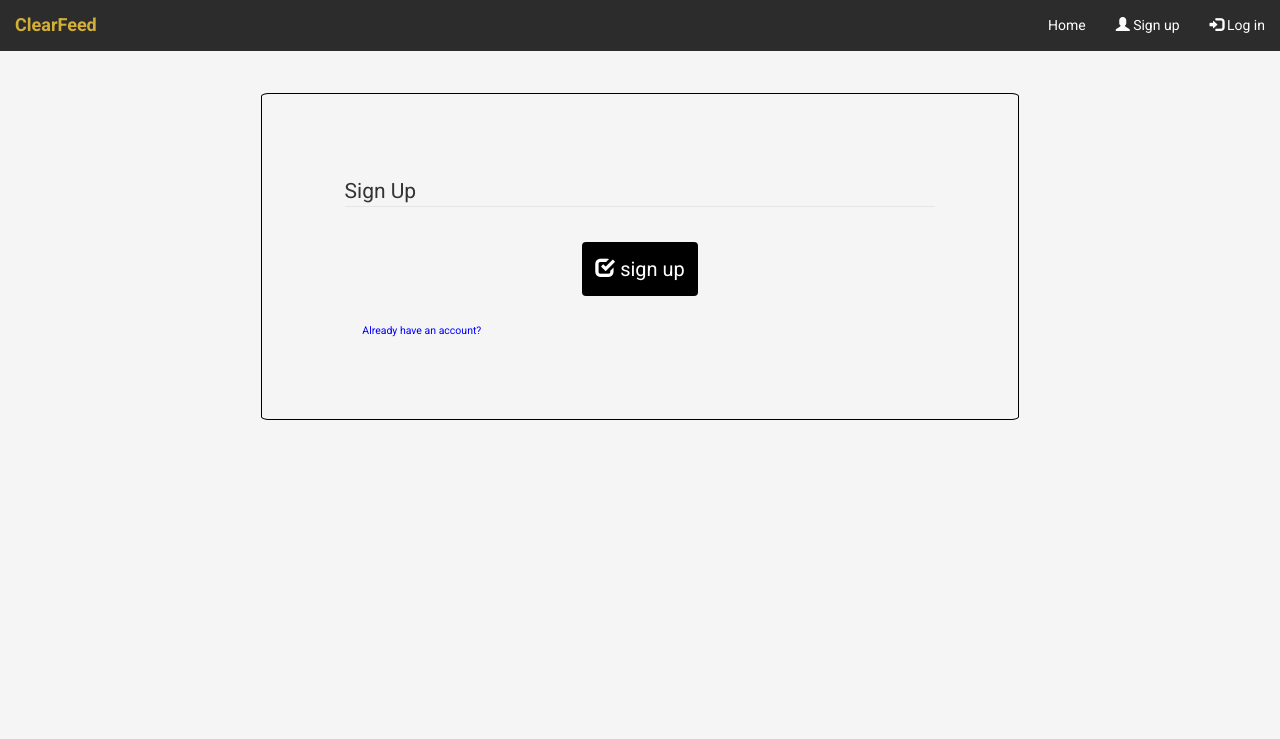
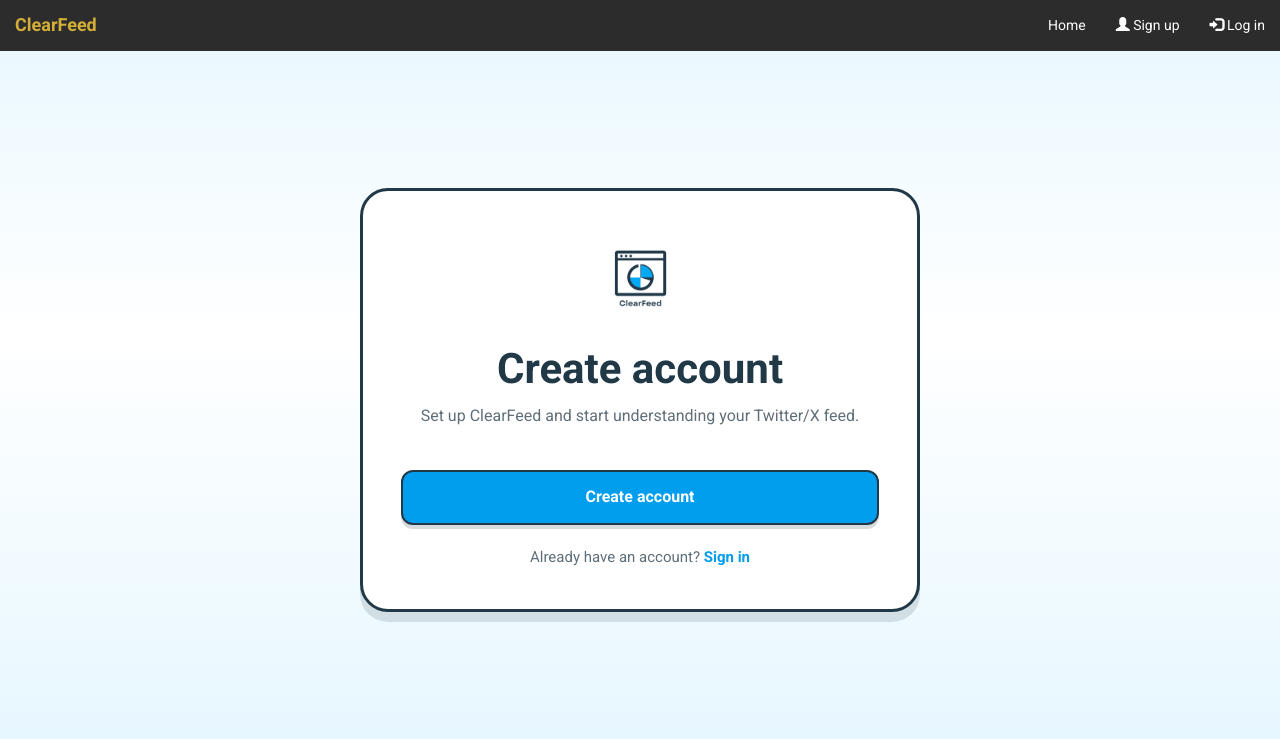
Before and after one commit to uchicago-capp-30320/ClearFeed, a Django app: page /signup/ in a window 1280 px wide. Shown: the top 739 px of the page. Run offline with Django 5.2, Linux system fonts and the light colour scheme; parts of the project's set-up code (start-up, migrations or seed data) failed here and were passed over; some libraries are stand-ins or nearby versions.

Commit message:
adding onbparding pages and other updated templates

```diff
--- a/backend/api/views.py
+++ b/backend/api/views.py
@@ -3,7 +3,7 @@ import re
 from django.http import JsonResponse
 from django.shortcuts import render
 from django.views.decorators.csrf import csrf_exempt
-from api.services.ingestion import ingest_posts, HARDCODED_USER_ID
+from api.services.ingestion import ingest_posts
 from django.db.models import Count
 from django.contrib.auth.decorators import login_required
 from .models import AppUser, SentimentResult, TopicResult, ToxicityResult, ViewedTweet
@@ -156,7 +156,7 @@ def sentiment_results(request, user_id):
 
 def topic_results(request, user_id=None):
     if user_id is None:
-        user_id = request.session.get("user_id") or HARDCODED_USER_ID
+        user_id = request.session.get("user_id")
 
     try:
         user = AppUser.objects.get(id=user_id)
@@ -177,8 +177,12 @@ def topic_distribution_testing(request):
     Returns the top 5 topics for a user's feed as percentages.
     Used to render the animated bar graph on the feed analysis page.
     """
+    user_id = request.session.get("user_id")
+
+    if not user_id:
+        return JsonResponse({"error": "not authenticated"}, status=401)
     try:
-        user = AppUser.objects.get(id=HARDCODED_USER_ID)
+        user = AppUser.objects.get(id=user_id)
     except AppUser.DoesNotExist:
         return JsonResponse({"error": "user not found"}, status=404)
 
--- a/templates/registration/signup.html
+++ b/templates/registration/signup.html
@@ -1,21 +1,165 @@
 {% extends "base.html" %}
 {% load crispy_forms_tags %}
+{% load static %}
 
 {% block content %}
 
-<div class="content-section col-md-8 col-md-offset-2">
-  <form method="POST" style="border: 1px solid black; margin: 4%; padding:10%; border-radius:1%;">
-    {% csrf_token %}
-    <fieldset class="form-group">
-      <legend class="border-bottom mb-4">Sign Up</legend>
-      {{ form|crispy}}
-    </fieldset>
-    <center>
-      <button style="background: black; padding:2%; font-size: 2rem; color:white;" class="btn btn-outline-info" type="submit"><span class="glyphicon glyphicon-check"></span>   sign up</button>
-    </center>
-    <br />
-    <sub><a href="{% url 'login' %}" style="text-decoration: none; color: blue; padding:3%; cursor:pointer;">Already have an account?</a></sub>
-  </form>
+<style>
+  :root {
+    --cf-blue: #009eed;
+    --cf-dark: #213847;
+    --cf-muted: #5f6f7a;
+    --cf-light: #e8f6fd;
+  }
+
+  body {
+    background: linear-gradient(180deg, #e7f7ff 0%, #ffffff 45%, #e7f7ff 100%);
+    font-family: Helvetica, Arial, sans-serif;
+    color: var(--cf-dark);
+  }
+
+  .signup-wrapper {
+    min-height: 85vh;
+    display: flex;
+    align-items: center;
+    justify-content: center;
+    padding: 40px 20px;
+  }
+
+  .signup-card {
+    width: 100%;
+    max-width: 560px;
+    background: white;
+    border: 3px solid var(--cf-dark);
+    border-radius: 28px;
+    padding: 40px 38px;
+    box-shadow: 0 10px 0 rgba(33, 56, 71, 0.14);
+  }
+
+  .signup-logo {
+    width: 95px;
+    display: block;
+    margin: 0 auto 18px;
+  }
+
+  .signup-title {
+    text-align: center;
+    font-size: 42px;
+    font-weight: 800;
+    margin-bottom: 10px;
+  }
+
+  .signup-subtitle {
+    text-align: center;
+    color: var(--cf-muted);
+    font-size: 16px;
+    line-height: 1.6;
+    margin-bottom: 32px;
+  }
+
+  .signup-card input {
+    width: 100%;
+    border: 2px solid var(--cf-dark);
+    border-radius: 12px;
+    padding: 12px 14px;
+    margin-top: 6px;
+    margin-bottom: 16px;
+    font-size: 15px;
+  }
+
+  .signup-card label {
+    font-weight: 700;
+    margin-bottom: 4px;
+  }
+
+  .signup-button {
+    width: 100%;
+    background: var(--cf-blue);
+    color: white;
+    border: 2px solid var(--cf-dark);
+    border-radius: 12px;
+    padding: 14px 18px;
+    font-size: 16px;
+    font-weight: 800;
+    margin-top: 10px;
+    cursor: pointer;
+    box-shadow: 0 4px 0 rgba(33, 56, 71, 0.18);
+  }
+
+  .signup-button:hover {
+    transform: translateY(1px);
+  }
+
+  .login-link {
+    text-align: center;
+    margin-top: 22px;
+    font-size: 15px;
+    color: var(--cf-muted);
+  }
+
+  .login-link a {
+    color: var(--cf-blue);
+    text-decoration: none;
+    font-weight: 700;
+  }
+
+  .login-link a:hover {
+    text-decoration: underline;
+  }
+
+  .helptext {
+    font-size: 13px;
+    color: var(--cf-muted);
+    margin-top: -8px;
+    margin-bottom: 14px;
+  }
+
+  .errorlist {
+    list-style: none;
+    padding: 12px 14px;
+    background: #fde8e8;
+    border: 1px solid #f5b5b5;
+    border-radius: 10px;
+    color: #9b1c1c;
+    margin-bottom: 18px;
+  }
+</style>
+
+<div class="signup-wrapper">
+
+  <div class="signup-card">
+
+    <img
+      src="{% static 'images/clearfeed-logo.png' %}"
+      alt="ClearFeed Logo"
+      class="signup-logo"
+    >
+
+    <h1 class="signup-title">Create account</h1>
+
+    <p class="signup-subtitle">
+      Set up ClearFeed and start understanding your Twitter/X feed.
+    </p>
+
+    <form method="POST">
+      {% csrf_token %}
+
+      {{ form|crispy }}
+
+      <button class="signup-button" type="submit">
+        Create account
+      </button>
+    </form>
+
+    <div class="login-link">
+      Already have an account?
+      <a href="{% url 'login' %}">
+        Sign in
+      </a>
+    </div>
+
+  </div>
+
 </div>
 
 {% endblock content %}
```
Also changed, not shown: templates/home.html (+106 -6 lines), templates/registration/logged_out.html (+63 -31 lines), templates/signup.html (deleted, +0 -21 lines), templates/{% extends "base.html (deleted, +0 -335 lines), static/images/clearfeed-logo.png (added).
